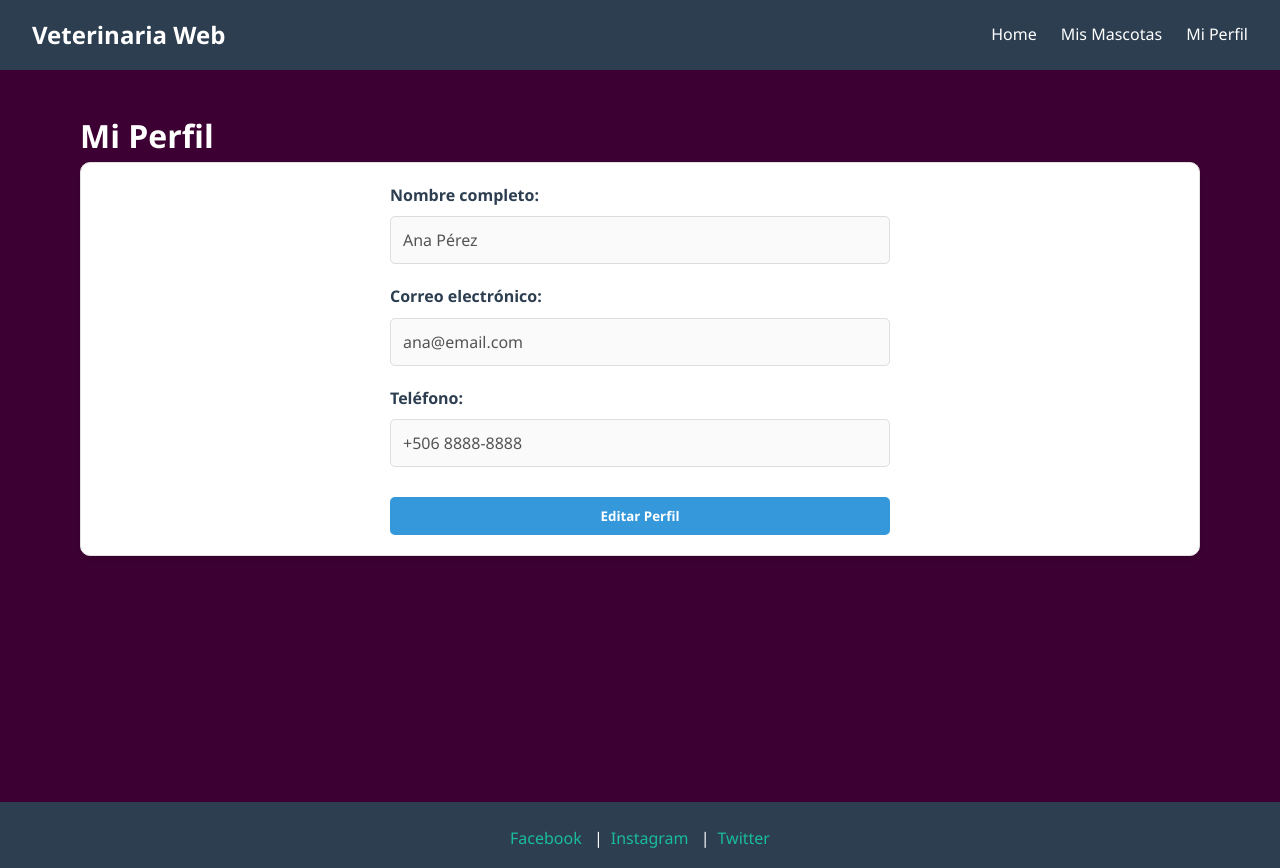
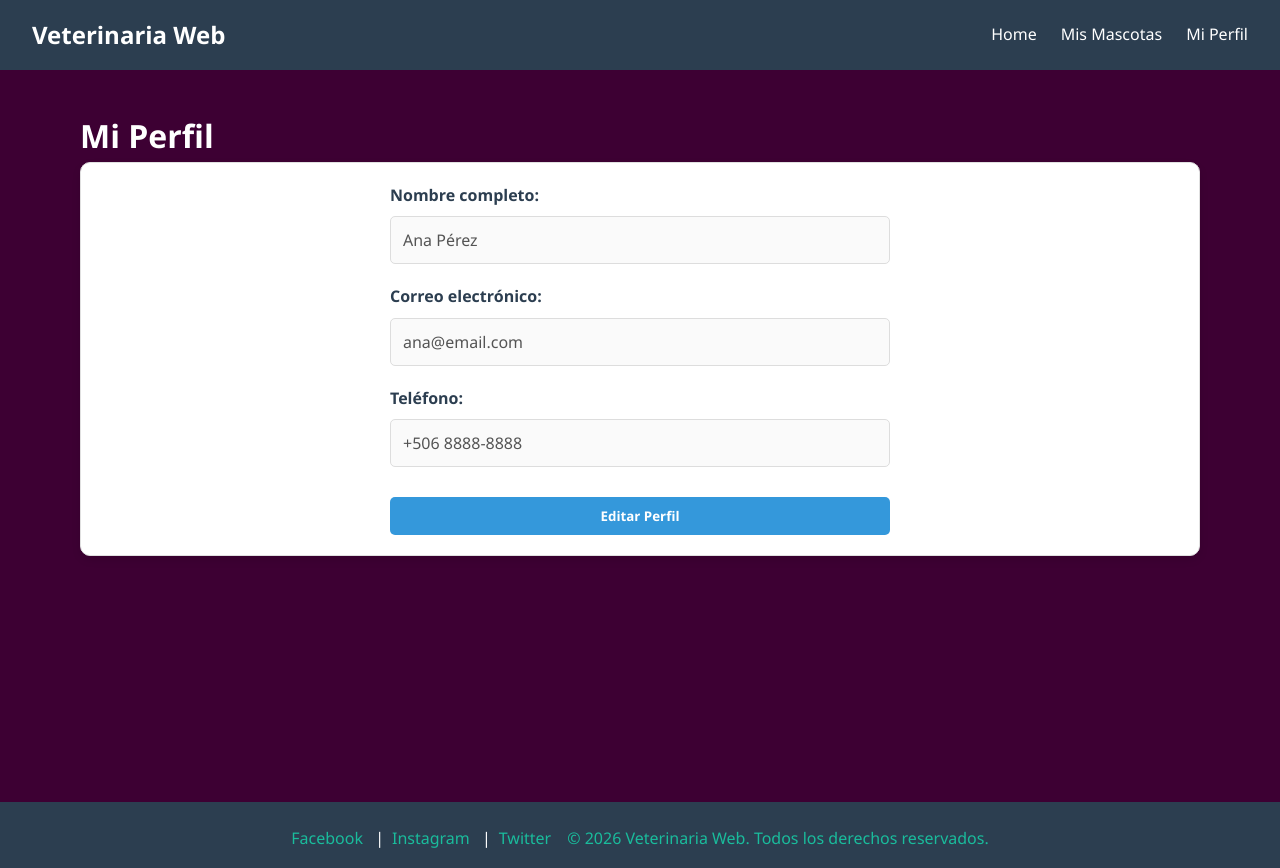
Before and after one commit to JotaM051/veterinaria-app-react, a React (Create React App) app: page /profile in a window 1280 px wide. Built offline with nearby package versions, Linux system fonts and the light colour scheme.

Commit message:
cambio faltante de footer

```diff
--- a/src/components/Footer.jsx
+++ b/src/components/Footer.jsx
@@ -7,6 +7,7 @@ const Footer = () => {
         <a href="#" style={styles.socialLink}>Facebook</a> |
         <a href="#" style={styles.socialLink}>Instagram</a> |
         <a href="#" style={styles.socialLink}>Twitter</a>
+        <a href="#" style={styles.socialLink}>© 2026 Veterinaria Web. Todos los derechos reservados.</a>
       </div>
     </footer>
   );
```
